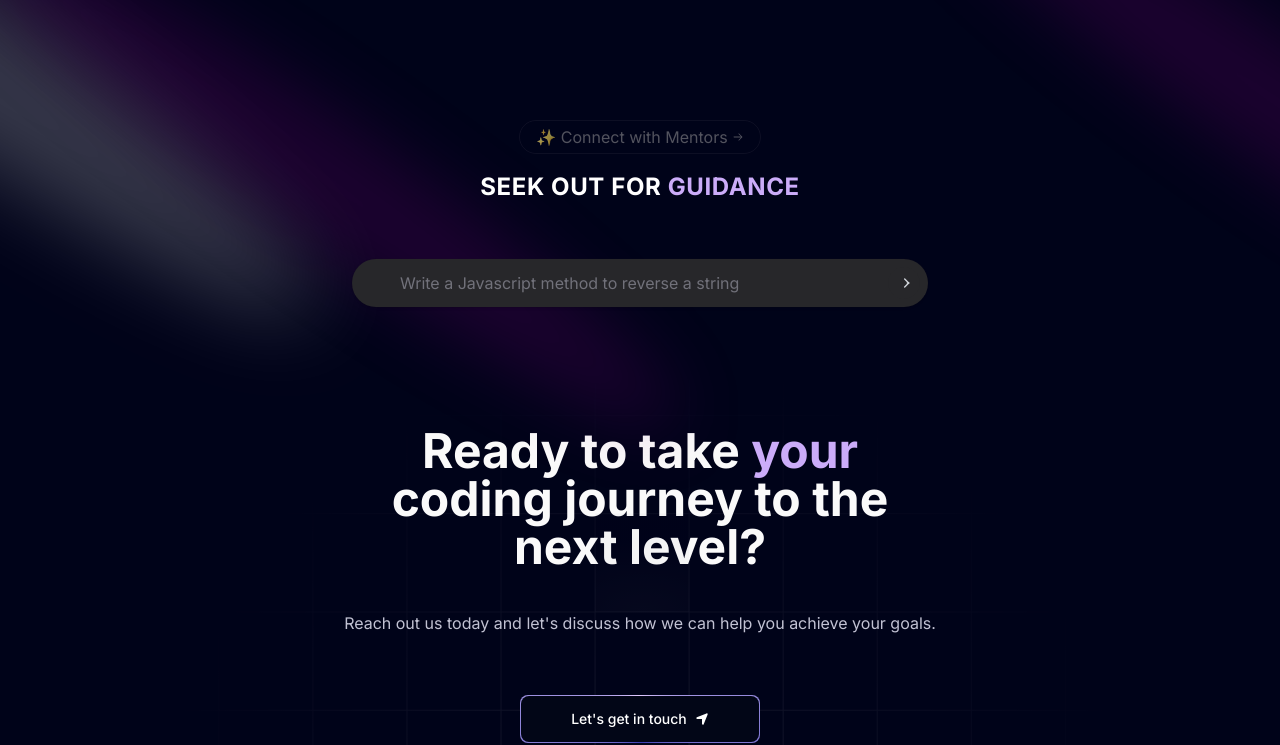
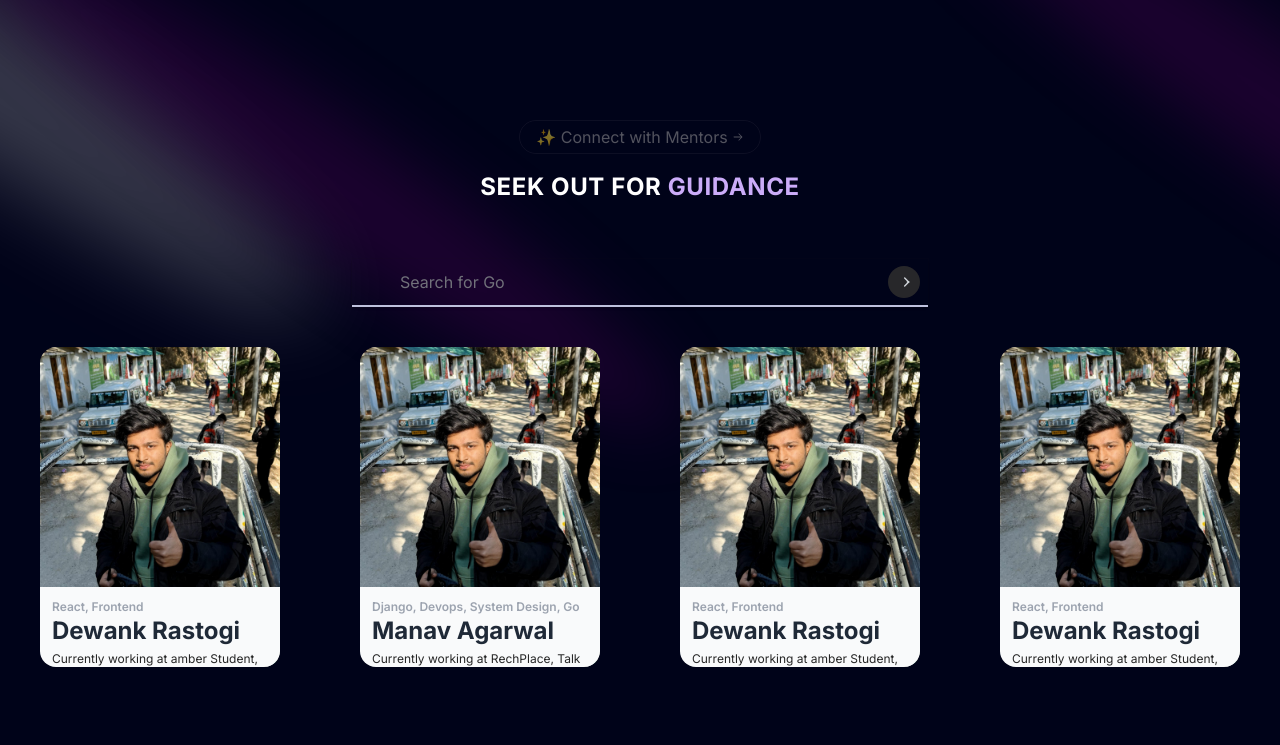
Before and after one commit to dewank07/ElixirV3, a Next.js app: page /mentors in a window 1280 px wide. Shown: the top 745 px of the page. Built offline with nearby package versions, Linux system fonts and the light colour scheme.

Commit message:
added search mentor functionality

```diff
--- /dev/null
+++ b/components/MentorCard.tsx
@@ -0,0 +1,34 @@
+import Image from "next/image";
+import React from "react";
+import { FollowerPointerCard } from "./ui/following-pointer";
+
+const MentorCard = ({ data }: { data: any }) => {
+  return (
+    <div className='relative group duration-500 cursor-pointer group overflow-hidden  text-gray-50 h-80 w-60  rounded-2xl hover:duration-700 '>
+      <div className='w-60 h-80 bg-gray-400 text-gray-800'>
+        <Image src={data.image} width={240} height={320} alt='' className='object-cover w-full h-full' />
+      </div>
+      <div className='absolute bg-gray-50 -bottom-24 h-44 w-60 p-3 flex flex-col  group-hover:-bottom-0 group-hover:duration-600 duration-500'>
+        <span className='text-gray-400 font-semibold text-xs'>{data.skills}</span>
+        <span className='text-gray-800 font-bold text-2xl'>{data.name}</span>
+        <p className='text-neutral-800 text-xs mt-1'>{data.description}</p>
+        <div className='my-2 w-full flex items-center justify-between gap-10 '>
+          <a
+            href={data.discordLink}
+            className='px-4 py-2 rounded-md border border-black bg-white text-black-100 text-sm hover:shadow-[4px_4px_0px_0px_rgba(0,0,0)] transition duration-200'
+          >
+            Discord
+          </a>
+          <a
+            href={data.LinkedinLink}
+            className='px-4 py-2 rounded-md border border-black bg-white text-black-100 text-sm hover:shadow-[4px_4px_0px_0px_rgba(0,0,0)] transition duration-200'
+          >
+            Linkedin
+          </a>
+        </div>
+      </div>
+    </div>
+  );
+};
+
+export default MentorCard;
--- a/components/ui/SearchBar.tsx
+++ b/components/ui/SearchBar.tsx
@@ -1,22 +1,54 @@
 "use client";
 
+import { useState } from "react";
 import { PlaceholdersAndVanishInput } from "../ui/placeholders-and-vanish-input";
+import { MentorData } from "@/constants/constants";
 
-export function SearchBar() {
+export function SearchBar({ mentors = [], setMentorData }: { mentors: any[]; setMentorData: (data: any) => void }) {
   const placeholders = [
-    "What's the first rule of Fight Club?",
-    "Who is Tyler Durden?",
-    "Where is Andrew Laeddis Hiding?",
-    "Write a Javascript method to reverse a string",
-    "How to assemble your own PC?",
+    "Search for React",
+    "Search for Frontend",
+    "Search for Backend",
+    "Search for Go",
+    "Search for Devops",
   ];
+  const getFilteredMentor = (searchTerm: string) => {
+    const filteredMentors = mentors.filter((mentor) => {
+      const values = Object.values(mentor);
+      return values.some(
+        (value) => typeof value === "string" && value.toLowerCase().includes(searchTerm.toLowerCase()),
+      );
+    });
+    return filteredMentors;
+  };
 
   const handleChange = (e: React.ChangeEvent<HTMLInputElement>) => {
-    console.log(e.target.value);
+    const searchTerm = e.target.value;
+
+    const filteredMentors = getFilteredMentor(searchTerm);
+    if (searchTerm.length === 0) {
+      setMentorData(MentorData);
+    } else if (filteredMentors.length === 0) {
+      setMentorData([
+        {
+          name: "No Mentors Found",
+          image: "/jsm-logo.png",
+          description: "Please try a different search term",
+          skills: "No skills found",
+        },
+      ]);
+    } else {
+      setMentorData(filteredMentors);
+    }
   };
   const onSubmit = (e: React.FormEvent<HTMLFormElement>) => {
     e.preventDefault();
-    console.log("submitted");
+    const searchTerm = "No Mentors Found";
+    const filteredMentors = getFilteredMentor(searchTerm);
+
+    if (filteredMentors.length === 1) {
+      setMentorData(MentorData);
+    }
   };
   return (
     <div className='flex flex-col justify-center my-10 items-center px-4 w-full'>
--- /dev/null
+++ b/components/ui/following-pointer.tsx
@@ -0,0 +1,126 @@
+// Core component that receives mouse positions and renders pointer and content
+"use client";
+import React, { useEffect, useState } from "react";
+
+import { motion, AnimatePresence, useMotionValue } from "framer-motion";
+import { cn } from "@/lib/utils";
+
+export const FollowerPointerCard = ({
+  children,
+  className,
+  title,
+}: {
+  children: React.ReactNode;
+  className?: string;
+  title?: string | React.ReactNode;
+}) => {
+  const x = useMotionValue(0);
+  const y = useMotionValue(0);
+  const ref = React.useRef<HTMLDivElement>(null);
+  const [rect, setRect] = useState<DOMRect | null>(null);
+  const [isInside, setIsInside] = useState<boolean>(false); // Add this line
+
+  useEffect(() => {
+    if (ref.current) {
+      setRect(ref.current.getBoundingClientRect());
+    }
+  }, []);
+
+  const handleMouseMove = (e: React.MouseEvent<HTMLDivElement>) => {
+    if (rect) {
+      const scrollX = window.scrollX;
+      const scrollY = window.scrollY;
+      x.set(e.clientX - rect.left + scrollX);
+      y.set(e.clientY - rect.top + scrollY);
+    }
+  };
+  const handleMouseLeave = () => {
+    setIsInside(false);
+  };
+
+  const handleMouseEnter = () => {
+    setIsInside(true);
+  };
+  return (
+    <div
+      onMouseLeave={handleMouseLeave}
+      onMouseEnter={handleMouseEnter}
+      onMouseMove={handleMouseMove}
+      style={{
+        cursor: "none",
+      }}
+      ref={ref}
+      className={cn("relative", className)}
+    >
+      <AnimatePresence>{isInside && <FollowPointer x={x} y={y} title={title} />}</AnimatePresence>
+      {children}
+    </div>
+  );
+};
+
+export const FollowPointer = ({ x, y, title }: { x: any; y: any; title?: string | React.ReactNode }) => {
+  const colors = [
+    "var(--sky-500)",
+    "var(--neutral-500)",
+    "var(--teal-500)",
+    "var(--green-500)",
+    "var(--blue-500)",
+    "var(--red-500)",
+    "var(--yellow-500)",
+  ];
+  return (
+    <motion.div
+      className='h-4 w-4 rounded-full absolute z-50'
+      style={{
+        top: y,
+        left: x,
+        pointerEvents: "none",
+      }}
+      initial={{
+        scale: 1,
+        opacity: 1,
+      }}
+      animate={{
+        scale: 1,
+        opacity: 1,
+      }}
+      exit={{
+        scale: 0,
+        opacity: 0,
+      }}
+    >
+      <svg
+        stroke='currentColor'
+        fill='currentColor'
+        strokeWidth='1'
+        viewBox='0 0 16 16'
+        className='h-6 w-6 text-sky-500 transform -rotate-[70deg] -translate-x-[12px] -translate-y-[10px] stroke-sky-600'
+        height='1em'
+        width='1em'
+        xmlns='http://www.w3.org/2000/svg'
+      >
+        <path d='M14.082 2.182a.5.5 0 0 1 .103.557L8.528 15.467a.5.5 0 0 1-.917-.007L5.57 10.694.803 8.652a.5.5 0 0 1-.006-.916l12.728-5.657a.5.5 0 0 1 .556.103z'></path>
+      </svg>
+      <motion.div
+        style={{
+          backgroundColor: colors[Math.floor(Math.random() * colors.length)],
+        }}
+        initial={{
+          scale: 0.5,
+          opacity: 0,
+        }}
+        animate={{
+          scale: 1,
+          opacity: 1,
+        }}
+        exit={{
+          scale: 0.5,
+          opacity: 0,
+        }}
+        className={"px-2 py-2 bg-neutral-200 text-white whitespace-nowrap min-w-max text-xs rounded-full"}
+      >
+        {title || `William Shakespeare`}
+      </motion.div>
+    </motion.div>
+  );
+};
--- a/components/ui/placeholders-and-vanish-input.tsx
+++ b/components/ui/placeholders-and-vanish-input.tsx
@@ -149,8 +149,7 @@ export function PlaceholdersAndVanishInput({
   return (
     <form
       className={cn(
-        "w-full relative max-w-xl mx-auto bg-white dark:bg-zinc-800 h-12 rounded-full overflow-hidden shadow-[0px_2px_3px_-1px_rgba(0,0,0,0.1),_0px_1px_0px_0px_rgba(25,28,33,0.02),_0px_0px_0px_1px_rgba(25,28,33,0.08)] transition duration-200",
-        value && "bg-gray-50",
+        "w-7/12 relative max-w-xl mx-auto border-b-2 border-white-100 h-12 overflow-hidden shadow-[0px_2px_3px_-1px_rgba(0,0,0,0.1),_0px_1px_0px_0px_rgba(25,28,33,0.02),_0px_0px_0px_1px_rgba(25,28,33,0.08)] transition duration-200",
       )}
       onSubmit={handleSubmit}
     >
--- a/constants/constants.ts
+++ b/constants/constants.ts
@@ -39,3 +39,45 @@ export const NotesData = [
     url: "https://drive.google.com/drive/folders/1LdrCdkcasmu_qA0vOK-UdI8UeThNhZ2C",
   },
 ];
+export const MentorData = [
+  {
+    name: "Dewank Rastogi",
+    description: "Currently working at amber Student, Talk to me about Frontend!",
+    image: "/mentors/dewank.jpeg",
+    skills: "React, Frontend",
+    discordLink: "#",
+    LinkedinLink: "#",
+  },
+  {
+    name: "Manav Agarwal",
+    description: "Currently working at RechPlace, Talk to me about Django, Devops, System Design!",
+    image: "/mentors/dewank.jpeg",
+    skills: "Django, Devops, System Design, Go",
+    discordLink: "#",
+    LinkedinLink: "#",
+  },
+  {
+    name: "Dewank Rastogi",
+    description: "Currently working at amber Student, Talk to me about Frontend!",
+    image: "/mentors/dewank.jpeg",
+    skills: "React, Frontend",
+    discordLink: "#",
+    LinkedinLink: "#",
+  },
+  {
+    name: "Dewank Rastogi",
+    description: "Currently working at amber Student, Talk to me about Frontend!",
+    image: "/mentors/dewank.jpeg",
+    skills: "React, Frontend",
+    discordLink: "#",
+    LinkedinLink: "#",
+  },
+  {
+    name: "Dewank Rastogi",
+    description: "Currently working at amber Student, Talk to me about Frontend!",
+    image: "/mentors/dewank.jpeg",
+    skills: "React, Frontend",
+    discordLink: "#",
+    LinkedinLink: "#",
+  },
+];
--- a/layouts/MentorPageLayout.tsx
+++ b/layouts/MentorPageLayout.tsx
@@ -1,13 +1,24 @@
+"use client";
+import MentorCard from "@/components/MentorCard";
 import PageHeading from "@/components/PageHeading";
 import { SearchBar } from "@/components/ui/SearchBar";
-import React from "react";
+import { MentorData } from "@/constants/constants";
+import { useEffect, useState } from "react";
 
 const MentorPageLayout = () => {
+  const [mentorData, setMentorData] = useState<typeof MentorData>(MentorData);
+
   return (
     <div className='pt-20 relative z-10'>
       <div className='flex flex-col items-center justify-center'>
         <PageHeading smallHeading='Connect with Mentors' longHeading='SEEK OUT FOR GUIDANCE' />
-        <SearchBar />
+        {mentorData.length > 0 && <SearchBar setMentorData={setMentorData} mentors={mentorData} />}
+        <div className='flex flex-wrap items-center justify-center' style={{ gap: "80px" }}>
+          {mentorData.map((mentor, idx) => (
+            <MentorCard key={idx} data={mentor} />
+          ))}
+        </div>
+
         {/* {add cards here} */}
       </div>
     </div>
```
Also changed, not shown: public/mentors/dewank.jpeg (added).
